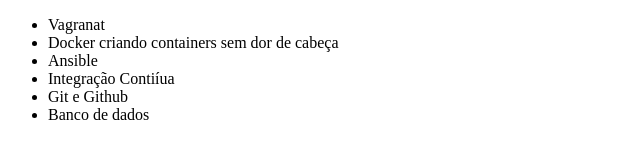
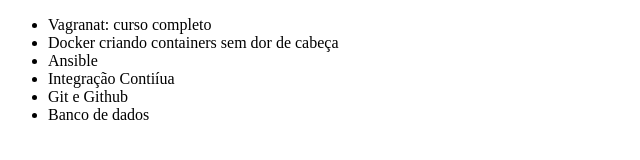
Before and after one commit to leandromarcon/git-e-github, a plain HTML site: page index.html in a window 1280 px wide. Shown: the whole page, without its empty margins (0-640 px from the left). Drawn offline with Linux system fonts and the light colour scheme.

Commit message:
Corrigindo curso de vagrant

```diff
--- a/index.html
+++ b/index.html
@@ -6,7 +6,7 @@
     </head>
     <body>
         <ul>
-            <li>Vagranat</li>
+            <li>Vagranat: curso completo</li>
             <li>Docker criando containers sem dor de cabeça</li>
             <li>Ansible</li>
             <li>Integração Contiíua</li>
```
